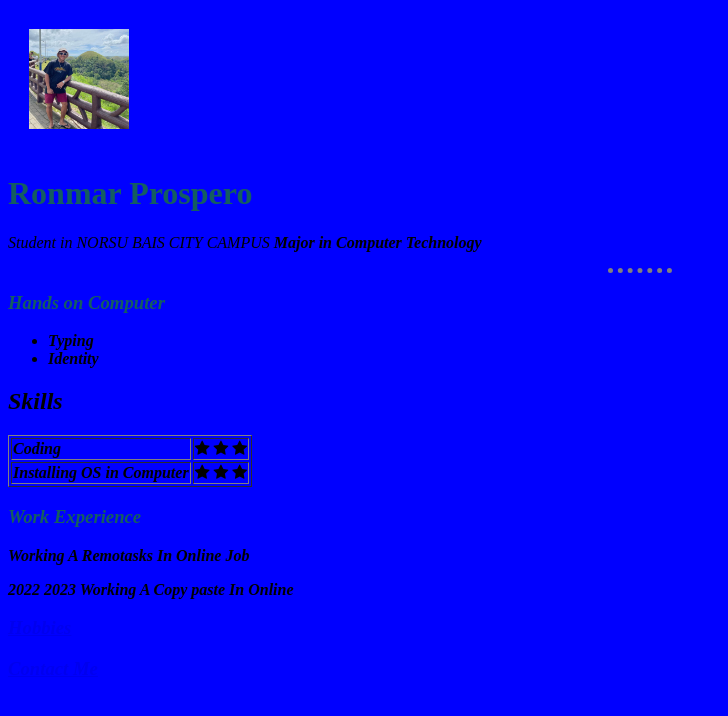
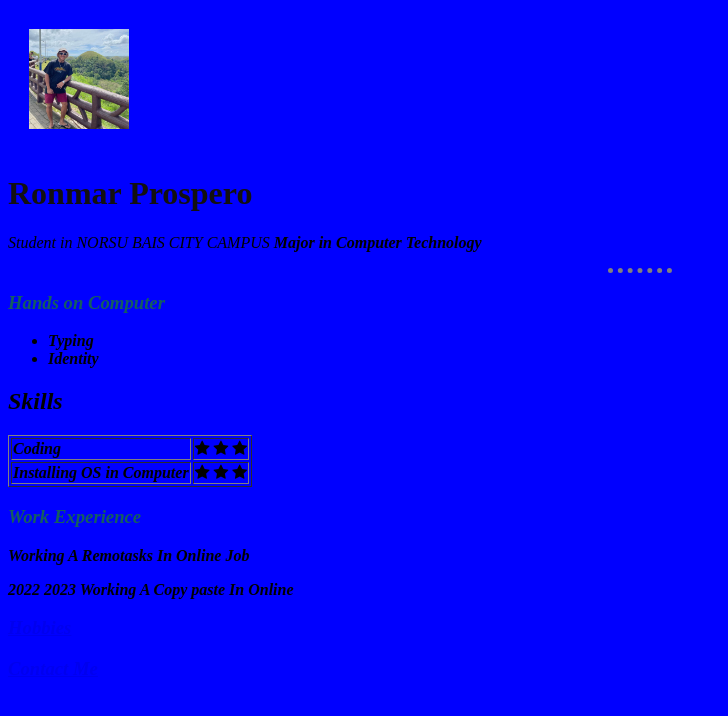
Before and after one commit to rheafrancisco/com102b11, a plain HTML site: page index.html in a window 1280 px wide. Shown: the whole page, without its empty margins (0-728 px from the left). Drawn offline with Linux system fonts and the light colour scheme.

Commit message:
Update styles.css

```diff
--- a/styles.css
+++ b/styles.css
@@ -4,7 +4,7 @@ body {
 }
 
 h1{
-    color: #145d60;
+    color: #131010;
 
 }
 h3{
```
